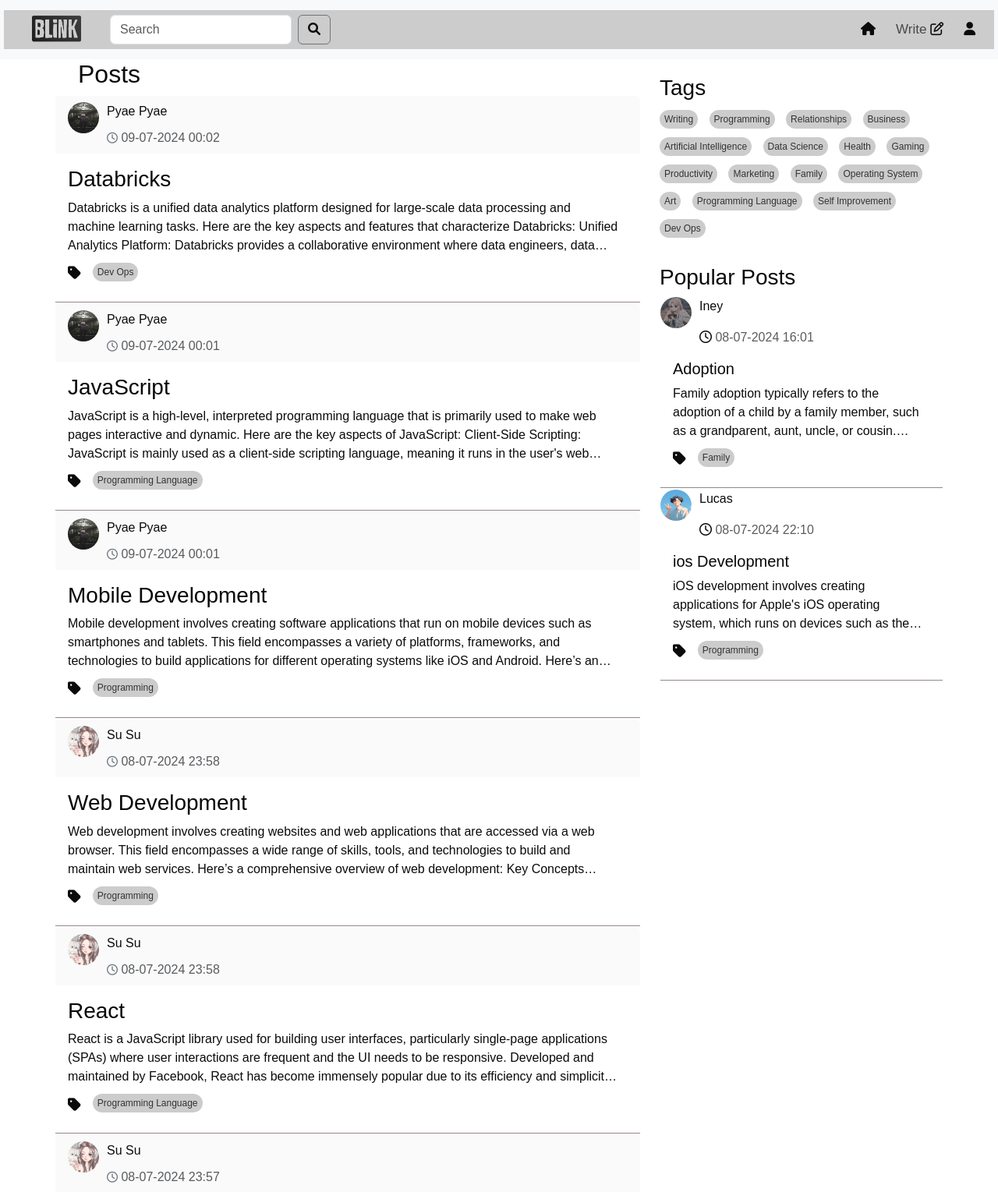
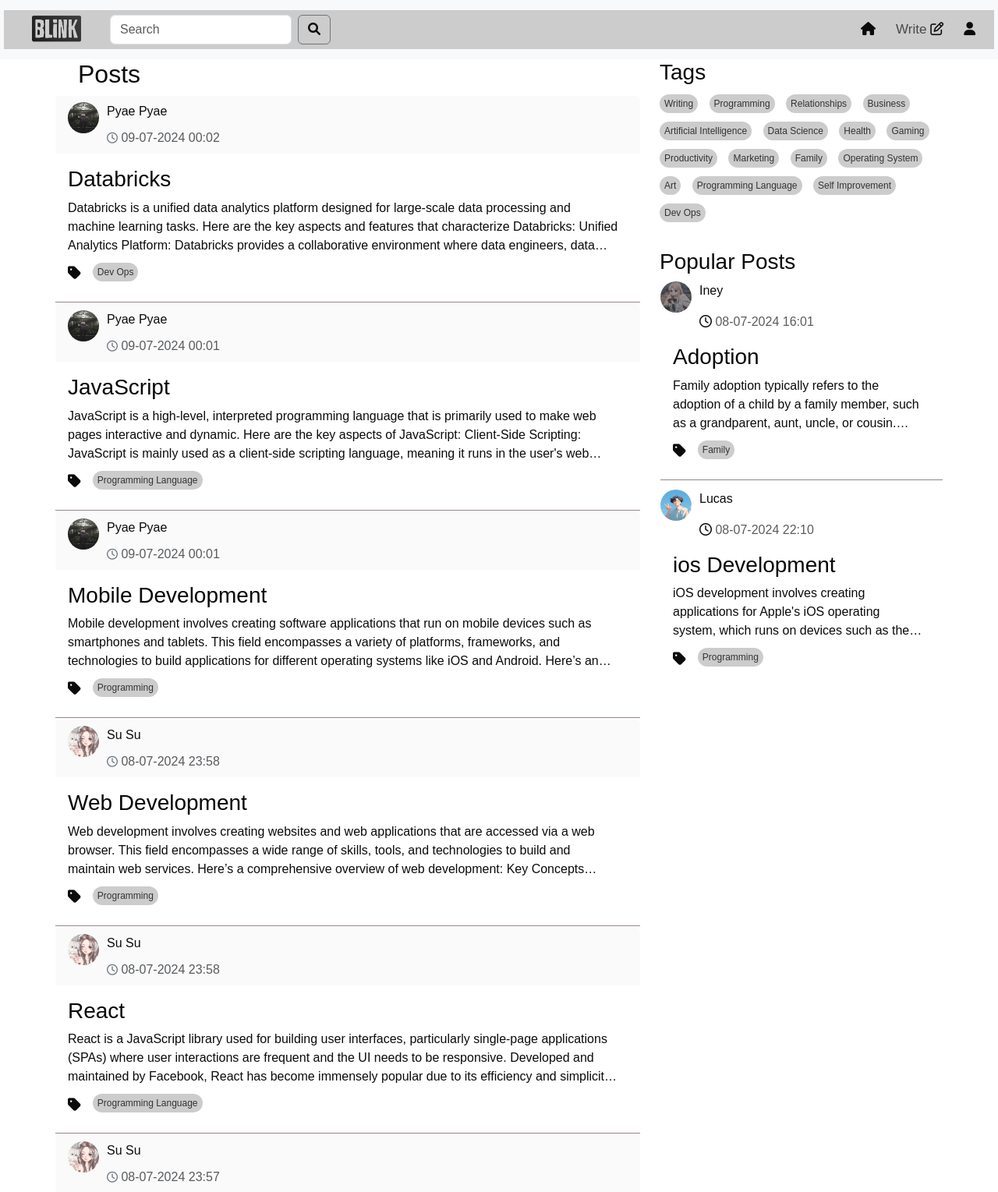
Before and after one commit to Myaphoo585/Flask_blog, a Flask app: page /home in a window 1280 px wide. Shown: the top 1529 px of the page at 78% size. Run offline with Flask 3, Linux system fonts and the light colour scheme; a user stored in the database is signed in.

Commit message:
fix : sidenav

```diff
--- a/static/home.css
+++ b/static/home.css
@@ -135,20 +135,21 @@
 .profile-image img {
   border-radius: 50%;
 }
+/* Adjusted styles for sidenav and footer */
 #right-column {
-  position: -webkit-sticky; /* For Safari */
   position: sticky;
   top: 0;
+  height: 100vh; /* Adjust height as needed */
+  overflow-y: auto; /* Allow vertical scrolling if necessary */
+  z-index: 2; /* Ensure it's above other content */
+}
 
-  overflow-y: auto;
-  padding-top: 20px; /* Adjust as needed */
-}
 footer {
-  width: 100%; /* Ensure navbar spans the full width */
+  width: 100%;
   color: #eee;
   padding: 10px;
   text-align: center;
-  z-index: 100;
+  z-index: 3; /* Ensure footer is above everything */
 }
 
 ul {
@@ -361,15 +362,7 @@
 }
 
 /* Right Column Styles */
-#right-column {
-  position: -webkit-sticky; /* For Safari */
-  position: sticky;
-  top: 0;
-  height: 100vh;
-  overflow-y: hidden;
-  padding-top: 20px; /* Adjust as needed */
-  z-index: 1;
-}
+
 
 .more-link {
   color: #3d95eb; /* Set link color to blue */
--- a/templates/sidenav.html
+++ b/templates/sidenav.html
@@ -74,7 +74,7 @@
               class="nav-link"
               href="{{ url_for('full_post',post_id=popular_post.id) }}"
             >
-              <h5 class="card-title" id="popular">{{popular_post.title}}</h5>
+              <h3 class="card-title" id="popular">{{popular_post.title}}</h3>
               <p class="card-text" id="card-description">
                 {{popular_post.meta |safe }}
               </p>
@@ -91,7 +91,7 @@
             </a>
           </div>
 
-          <div class="card-end" style="border-bottom: #958787 solid 1px"></div>
+          <div class="card-end" style="border-bottom: #958787 solid 1px; margin-bottom: 10px;"></div>
 
           <div class="card-end"></div>
         </div>
```
